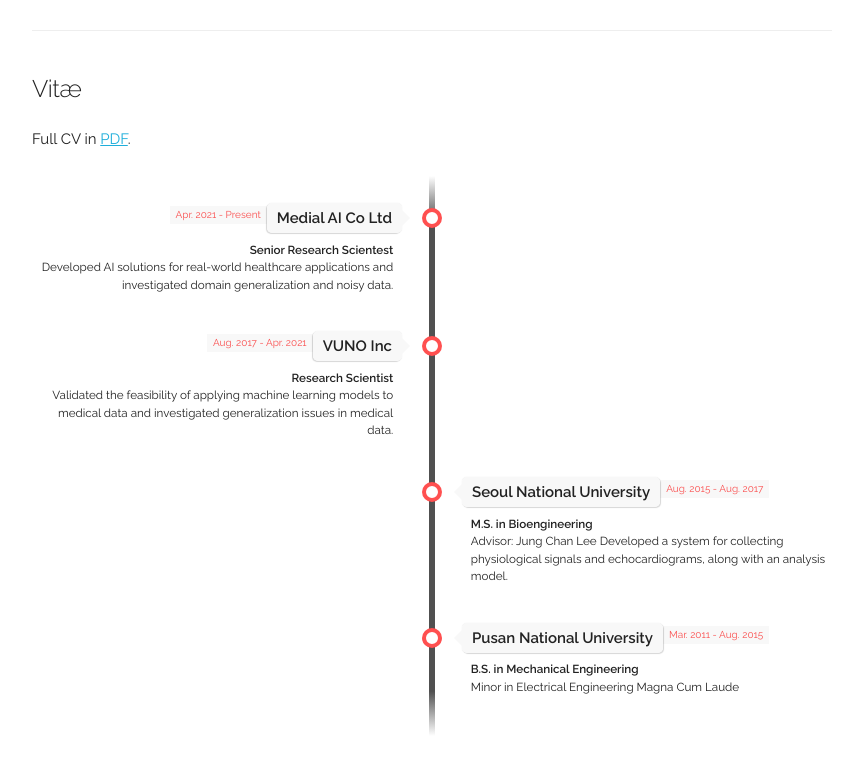
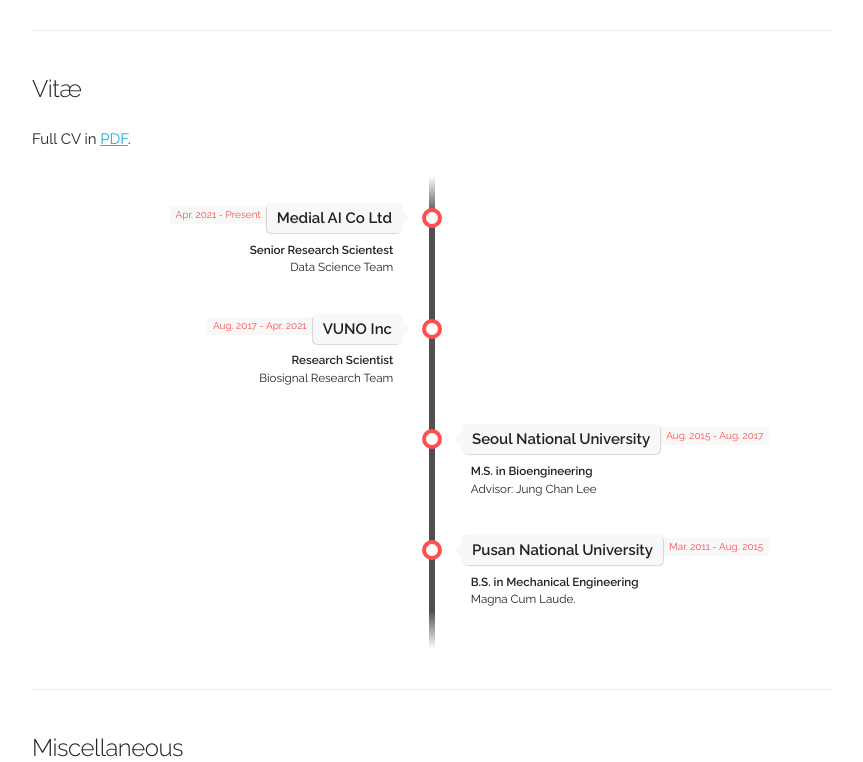
Before and after one commit to byeongtak/byeongtak.github.io, a Jekyll site: the page built from index.html, in a window 1280 px wide and 900 px high, scrolled down 2662 px, cut to the strip 0-762 px from the top of the window. Shown: the whole strip, without its empty margins (208-1071 px from the left). Built offline with Jekyll 4.4.1, drawn with Linux system fonts in a browser that asks for light colours; some web fonts are replaced.

Commit message:
Update experience.yaml

```diff
--- a/_data/experience.yaml
+++ b/_data/experience.yaml
@@ -3,23 +3,23 @@
 - place: "Medial AI Co Ltd"
   time: "Apr. 2021 - Present"
   title: "Senior Research Scientest"
-  subtitle: "Developed AI solutions for real-world healthcare applications and investigated domain generalization and noisy data."
+  subtitle: "Data Science Team"
   category: "work"
 
 - place: "VUNO Inc"
   time: "Aug. 2017 - Apr. 2021"
   title: "Research Scientist"
-  subtitle: "Validated the feasibility of applying machine learning models to medical data and investigated generalization issues in medical data."
+  subtitle: "Biosignal Research Team"
   category: "work"
 
 - place: "Seoul National University"
   time: "Aug. 2015 - Aug. 2017"
   title: "M.S. in Bioengineering"
-  subtitle: "Advisor: Jung Chan Lee \n Developed a system for collecting physiological signals and echocardiograms, along with an analysis model."
+  subtitle: "Advisor: Jung Chan Lee"
   category: "school"
 
 - place: "Pusan National University"
   time: "Mar. 2011 - Aug. 2015"
   title: "B.S. in Mechanical Engineering"
-  subtitle: "Minor in Electrical Engineering \n Magna Cum Laude"
+  subtitle: "Magna Cum Laude."
   category: "school"
```
